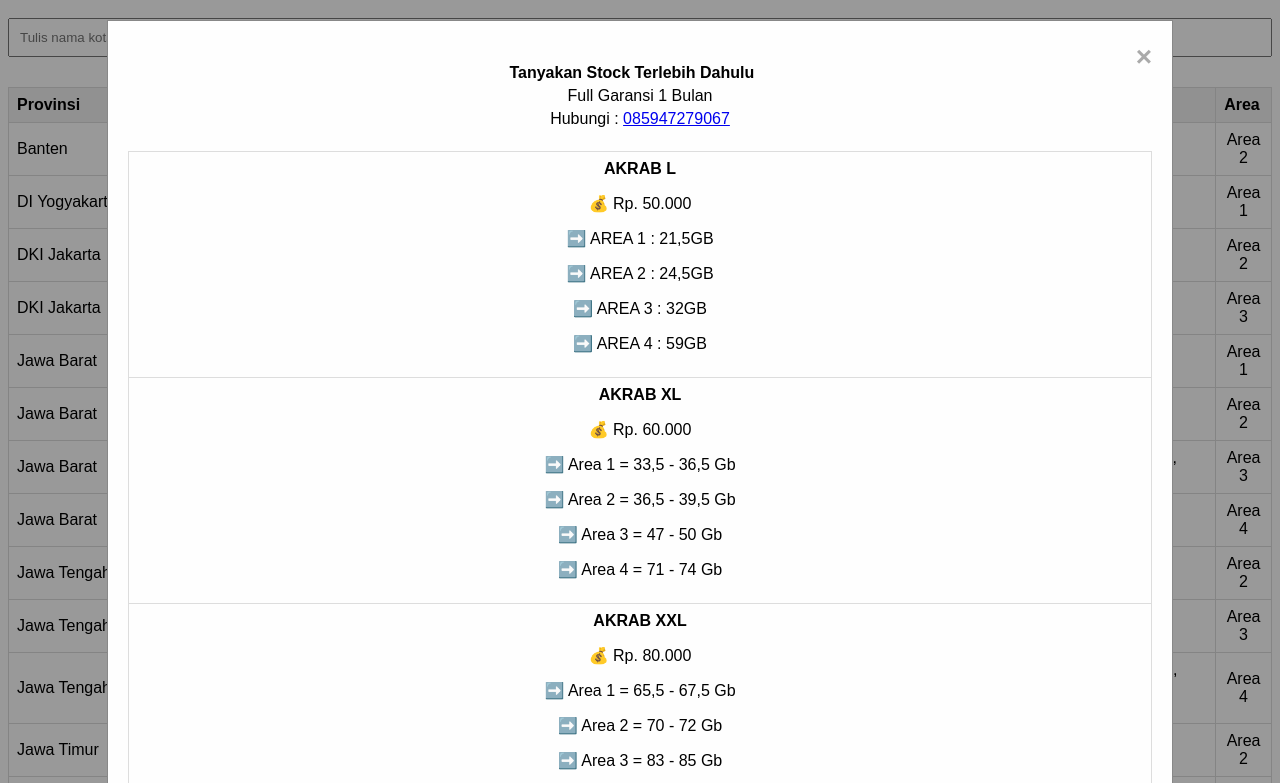
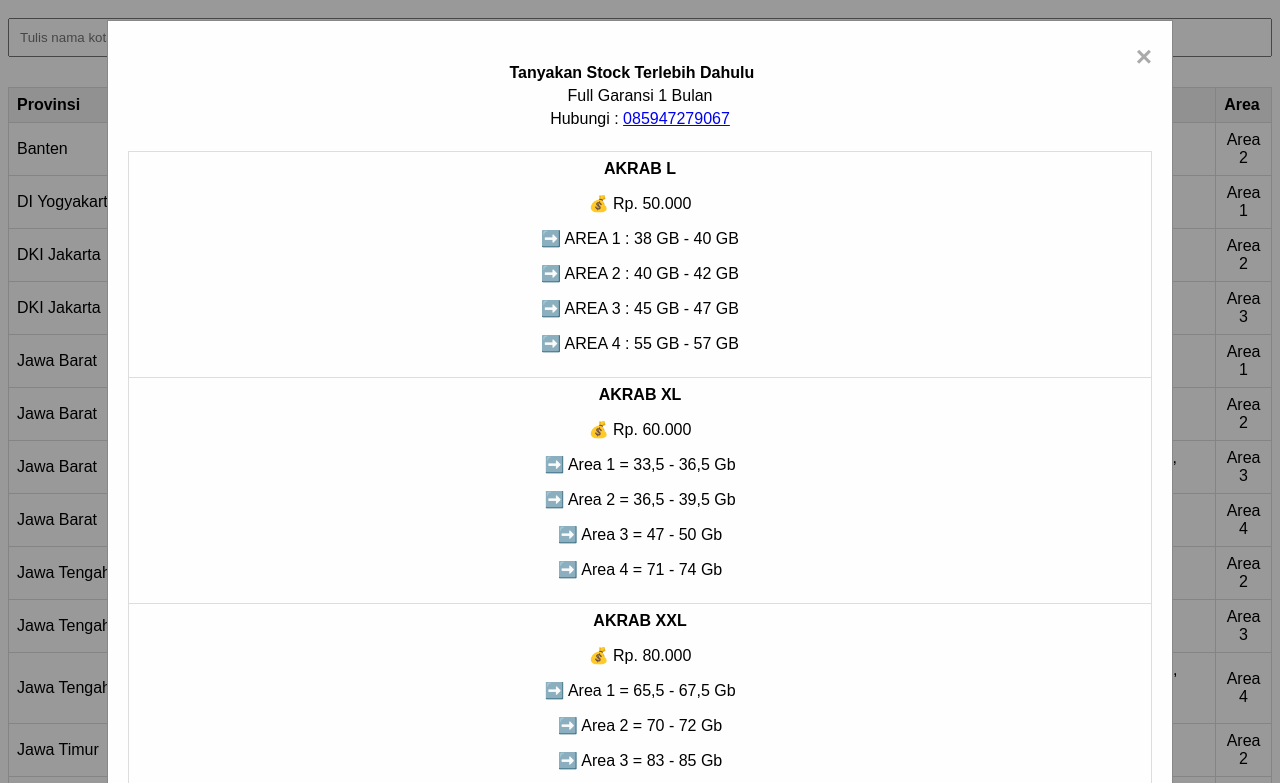
Before and after one commit to indomie-dev/areaakrab.github.io, a plain HTML site: page index.html in a window 1280 px wide. Shown: the top 783 px of the page. Drawn offline with Linux system fonts and the light colour scheme.

Commit message:
Changes to be committed: 	modified:   edit menu akrab L

```diff
--- a/index.html
+++ b/index.html
@@ -117,10 +117,10 @@
                         <div>
                             <b>AKRAB L</b>
                             <p>💰 Rp. 50.000</p>
-                            <p>➡️ AREA 1 : 21,5GB</p>
-                            <p>➡️ AREA 2 : 24,5GB</p>
-                            <p>➡️ AREA 3 : 32GB</p>
-                            <p>➡️ AREA 4 : 59GB</p>
+                            <p>➡️ AREA 1 : 38 GB - 40 GB</p>
+                            <p>➡️ AREA 2 : 40 GB - 42 GB</p>
+                            <p>➡️ AREA 3 : 45 GB - 47 GB</p>
+                            <p>➡️ AREA 4 : 55 GB - 57 GB </p>
                         </div>
                     </td>
                 </tr>
```
